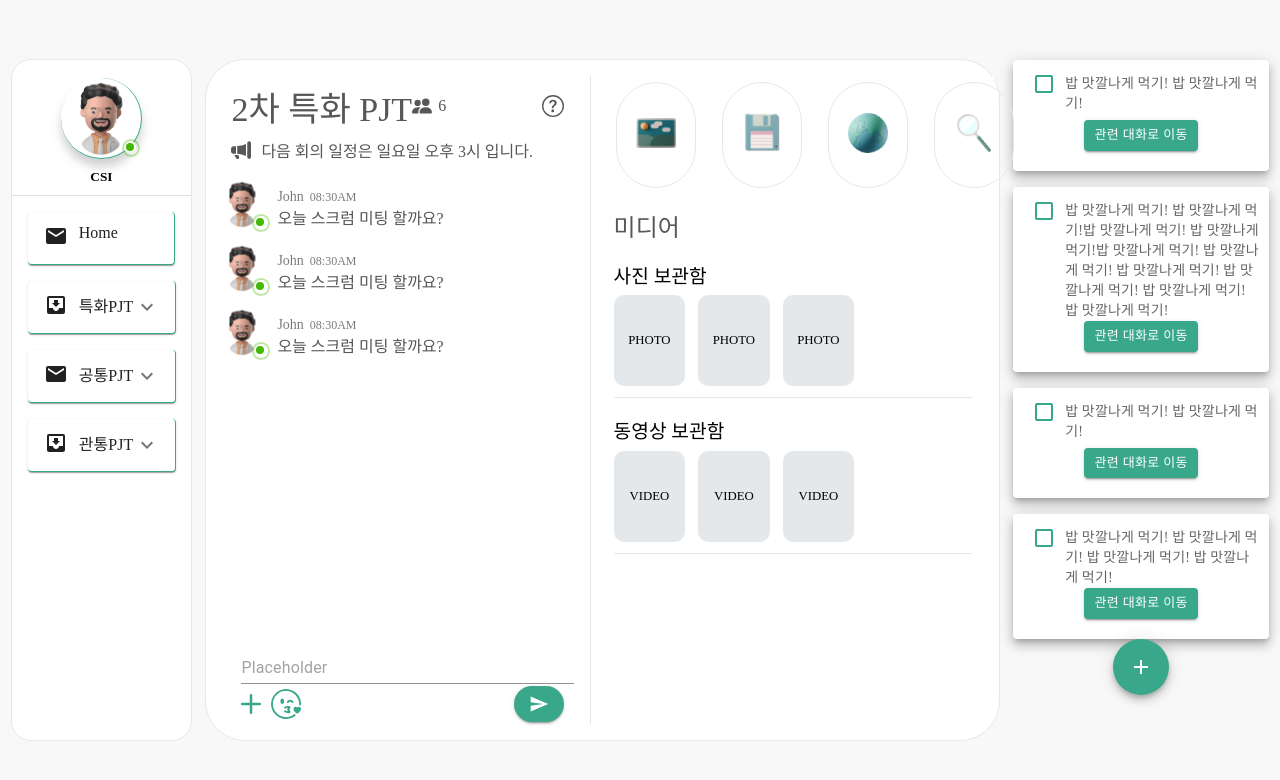
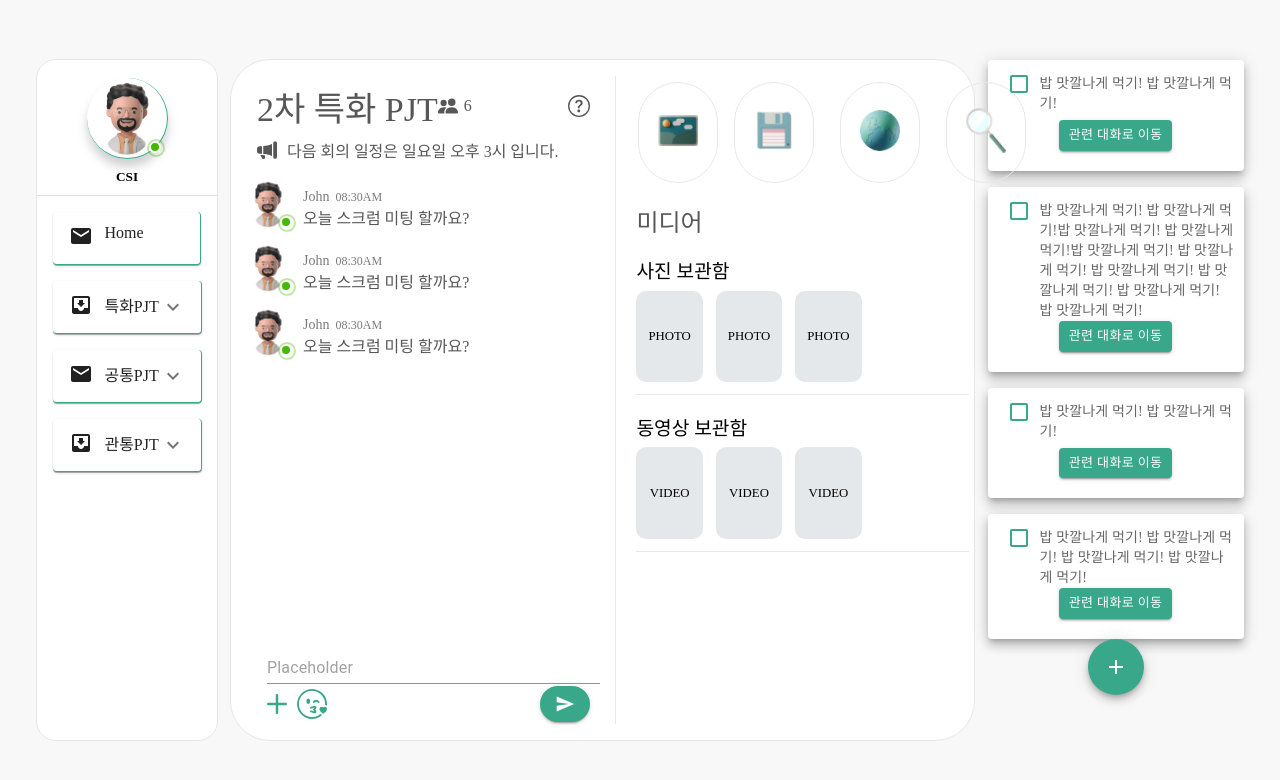
Before and after one commit to yty455/Chat-Shire, a React (Create React App) app in the folder frontend/: page /message in a window 1280 px wide. Shown: the top 780 px of the page. Built offline with nearby package versions, Linux system fonts and the light colour scheme; a web font is replaced by a local one.

Commit message:
fix: 너비 다시 수정

```diff
--- a/frontend/src/components/message/Message.module.css
+++ b/frontend/src/components/message/Message.module.css
@@ -1,7 +1,7 @@
 .messageContainer {
   display: flex;
   padding: 2vh 2vw 2vh 2vw;
-  width: 58vw;
+  width: 54vw;
   height: 81vh;
   border: 1px solid #E5E8EB;
   border-radius: 40px;
@@ -109,7 +109,7 @@
 .messageRight {
   display: flex;
   flex-direction: column;
-  align-items: center;
+  align-items: flex-start;
   width: 30vw;
   /* border: 1px solid red; */
 }
@@ -117,8 +117,8 @@
 .messageRightTabContainer {
   display: flex;
   justify-content: space-around;
-  align-items: center;
-  width: 100%;
-  height: 20vh;
-  padding-left: 10%;
+  align-items: flex-start;
+  width: 20vw;
+  height: 19vh;
+  padding-left: 4%;
 }
--- a/frontend/src/components/message/Message.tsx
+++ b/frontend/src/components/message/Message.tsx
@@ -70,7 +70,7 @@ function Message() {
             <BottomNavigationAction
               value="photos"
               icon={<img style={{ marginBottom: "4px", width: "40px" }} src={photoImg} alt="" />}
-              style={{ color:"#39A789", margin: "6px 20px 6px 6px", padding: "0px", borderRadius: "100px", border: "1px solid #E5E8EB" }}
+              style={{ color:"#39A789", margin: "6px 10px 6px 6px", padding: "0px", borderRadius: "100px", border: "1px solid #E5E8EB" }}
             />
             <BottomNavigationAction
               value="files"
@@ -84,7 +84,7 @@ function Message() {
             />
             <BottomNavigationAction
               value="search"
-              icon={<img style={{ marginBottom: "4px", width: "34px" }} src={searchImg} alt="" />}
+              icon={<img style={{ marginBottom: "4px", width: "40px" }} src={searchImg} alt="" />}
               style={{ color:"#39A789", margin: "6px 20px 6px 6px", padding: "0px", borderRadius: "100px", border: "1px solid #E5E8EB" }}
             />
           </BottomNavigation>
--- a/frontend/src/components/message/RightFileTab.module.css
+++ b/frontend/src/components/message/RightFileTab.module.css
@@ -4,7 +4,7 @@
   align-items: flex-start;
   margin-top: 14px;
   padding-left: 20px;
-  width: 28vw;
+  width: 26vw;
   height: 700px;
   /* border: 1px solid blue; */
 }
--- a/frontend/src/components/message/RightLinkTab.module.css
+++ b/frontend/src/components/message/RightLinkTab.module.css
@@ -4,7 +4,7 @@
   align-items: flex-start;
   margin-top: 14px;
   padding-left: 20px;
-  width: 28vw;
+  width: 26vw;
   height: 700px;
   /* border: 1px solid blue; */
 }
--- a/frontend/src/components/message/RightMediaTab.module.css
+++ b/frontend/src/components/message/RightMediaTab.module.css
@@ -20,7 +20,7 @@
   flex-direction: column;
   justify-content: center;
   align-items: flex-start;
-  width: 100%;
+  width: 26vw;
   height: 28%;
   margin-top: 10px;
   border-bottom: 1px solid #E5E8EB;
--- a/frontend/src/components/message/RightSearchTab.module.css
+++ b/frontend/src/components/message/RightSearchTab.module.css
@@ -33,7 +33,7 @@
 
 .GoogleSearchContainer {
   margin-top: 10px;
-  width: 100%;
+  width: 26vw;
   height: 60vh;
   overflow: scroll;
 }
```
